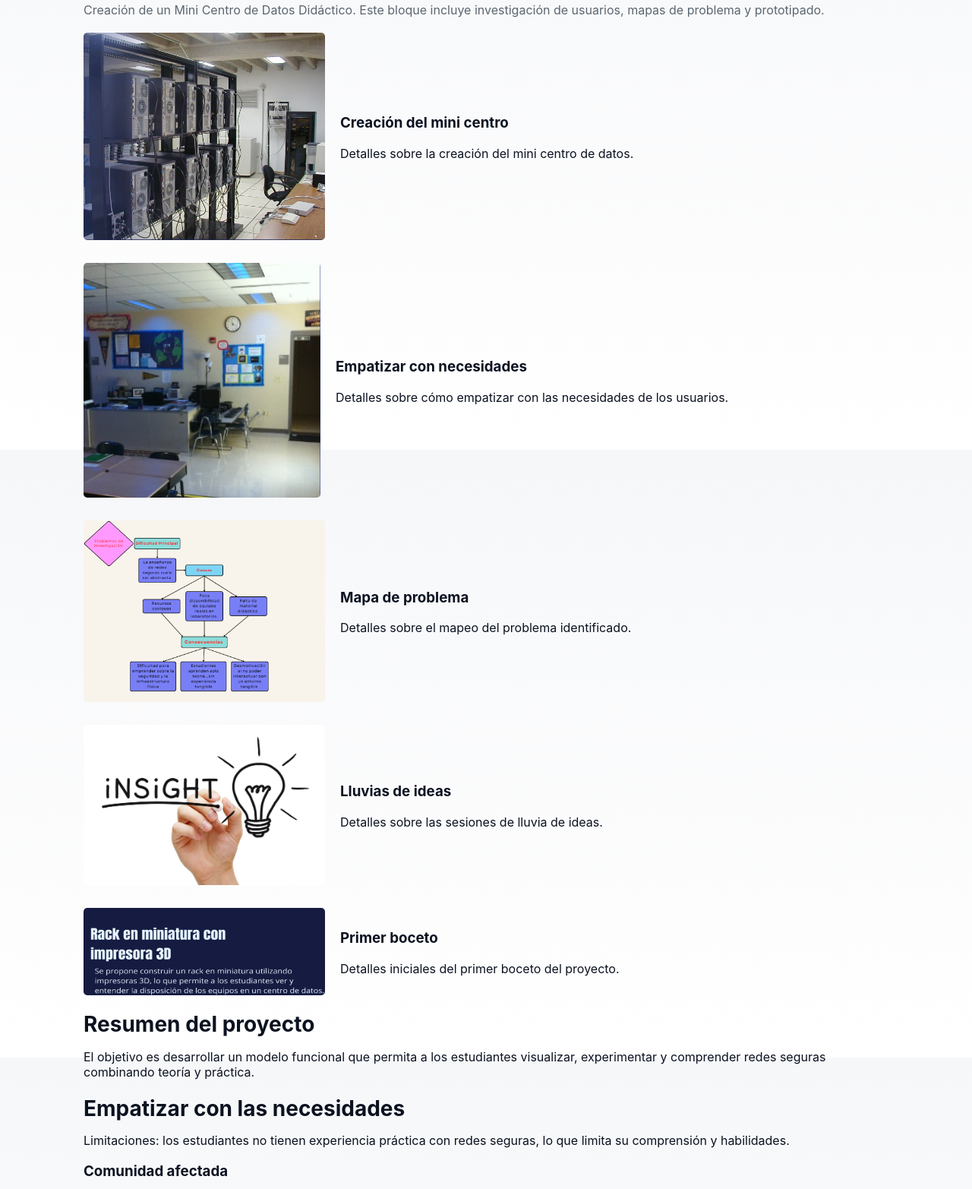
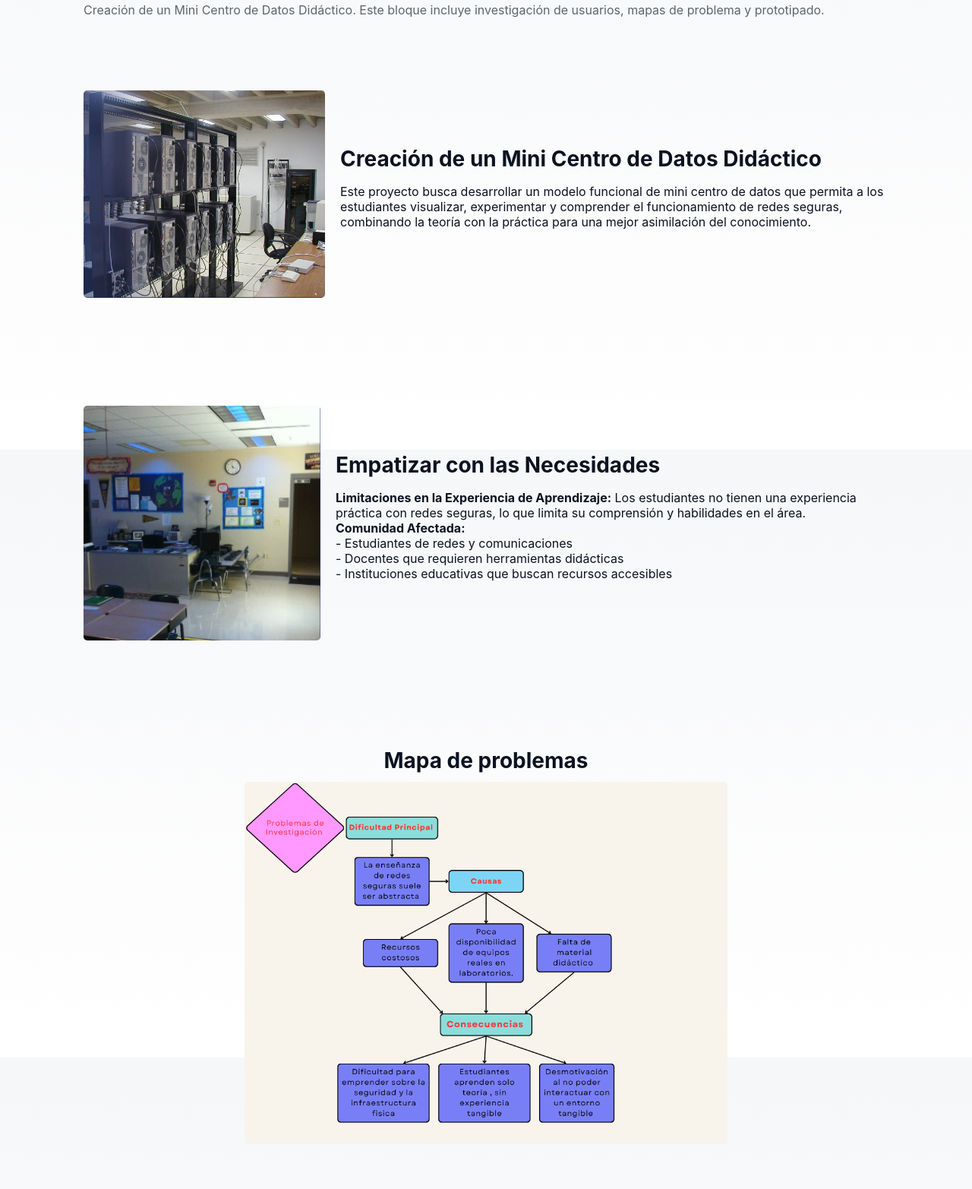
Before and after one commit to ctnt08/mini-centro-datos-didacticos, a plain HTML site: page semana-3.html in a window 1280 px wide. Shown: the part 208-1773 px from the top of the page at 76% size. Drawn offline with Linux system fonts and the light colour scheme.

Commit message:
chore: update repo with latest changes in index.html and semana-3.html

```diff
--- a/semana-3.html
+++ b/semana-3.html
@@ -25,49 +25,80 @@
       <h1>Semana 3 y 4: Tema elegido</h1>
       <p class="muted">Creación de un Mini Centro de Datos Didáctico. Este bloque incluye investigación de usuarios, mapas de problema y prototipado.</p>
 
-      <!-- Inicio Google Sites Layout -->
-<section class="google-sites-layout" style="display: flex; flex-direction: column; gap: 30px; margin: 20px 0;">
-  <div class="google-item" style="display: flex; align-items: center;">
-    <img src="assets/semana3-1.png" alt="Creación del mini centro" style="width: 30%; margin-right: 20px; border-radius: 5px;">
-    <div class="google-text" style="width: 70%;">
-      <h3>Creación del mini centro</h3>
-      <p>Detalles sobre la creación del mini centro de datos.</p>
+      <!-- Inicio nuevo contenido avanzado replicando Google Sites -->
+<div class="content-advanced" style="margin: 40px 0;">
+  <!-- Sección 1: Creación de un Mini Centro de Datos Didáctico -->
+  <div class="section" style="margin-bottom: 30px;">
+    <div style="display: flex; align-items: center;">
+      <img src="assets/semana3-1.png" alt="Creación de un Mini Centro de Datos Didáctico" style="width:30%; margin-right:20px; border-radius:5px;">
+      <div style="width:70%;">
+        <h2>Creación de un Mini Centro de Datos Didáctico</h2>
+        <p>Este proyecto busca desarrollar un modelo funcional de mini centro de datos que permita a los estudiantes visualizar, experimentar y comprender el funcionamiento de redes seguras, combinando la teoría con la práctica para una mejor asimilación del conocimiento.</p>
+      </div>
     </div>
   </div>
 
-  <div class="google-item" style="display: flex; align-items: center;">
-    <img src="assets/semana3-2.png" alt="Empatizar con necesidades" style="width: 30%; margin-right: 20px; border-radius: 5px;">
-    <div class="google-text" style="width: 70%;">
-      <h3>Empatizar con necesidades</h3>
-      <p>Detalles sobre cómo empatizar con las necesidades de los usuarios.</p>
+  <!-- Sección 2: Empatizar con las Necesidades -->
+  <div class="section" style="margin-bottom: 30px;">
+    <div style="display: flex; align-items: center;">
+      <img src="assets/semana3-2.png" alt="Empatizar con las Necesidades" style="width:30%; margin-right:20px; border-radius:5px;">
+      <div style="width:70%;">
+        <h2>Empatizar con las Necesidades</h2>
+        <p>
+          <strong>Limitaciones en la Experiencia de Aprendizaje:</strong> Los estudiantes no tienen una experiencia práctica con redes seguras, lo que limita su comprensión y habilidades en el área.<br>
+          <strong>Comunidad Afectada:</strong> <br>
+          - Estudiantes de redes y comunicaciones<br>
+          - Docentes que requieren herramientas didácticas<br>
+          - Instituciones educativas que buscan recursos accesibles
+        </p>
+      </div>
     </div>
   </div>
 
-  <div class="google-item" style="display: flex; align-items: center;">
-    <img src="assets/semana3-3.png" alt="Mapa de problema" style="width: 30%; margin-right: 20px; border-radius: 5px;">
-    <div class="google-text" style="width: 70%;">
-      <h3>Mapa de problema</h3>
-      <p>Detalles sobre el mapeo del problema identificado.</p>
+  <!-- Sección 3: Mapa de problemas (imagen grande y centrada) -->
+  <div class="section" style="margin-bottom: 30px; text-align: center;">
+    <h2>Mapa de problemas</h2>
+    <img src="assets/semana3-3.png" alt="Mapa de problemas" style="width:60%; margin: 0 auto; display:block; border-radius:5px;">
+  </div>
+
+  <!-- Sección 4: Acceso a mini centro de datos físico -->
+  <div class="section" style="margin-bottom: 30px;">
+    <div style="display: flex; align-items: center;">
+      <img src="assets/semana3-4.png" alt="Acceso a mini centro de datos físico" style="width:30%; margin-right:20px; border-radius:5px;">
+      <div style="width:70%;">
+        <p>Si los estudiantes tuvieran acceso a un mini centro de datos físico, podrían comprender mejor cómo se conectan y protegen los sistemas de red en la vida real.</p>
+      </div>
     </div>
   </div>
 
-  <div class="google-item" style="display: flex; align-items: center;">
-    <img src="assets/semana3-4.png" alt="Lluvias de ideas" style="width: 30%; margin-right: 20px; border-radius: 5px;">
-    <div class="google-text" style="width: 70%;">
-      <h3>Lluvias de ideas</h3>
-      <p>Detalles sobre las sesiones de lluvia de ideas.</p>
+  <!-- Sección 5: Lluvias de Ideas (imágenes ordenadas de semana3-5.png a semana3-8.png) -->
+  <div class="section" style="margin-bottom: 30px;">
+    <h2>Lluvias de Ideas</h2>
+    <div style="display: flex; justify-content: space-around; flex-wrap: wrap; gap: 10px;">
+      <img src="assets/semana3-5.png" alt="Lluvias de Ideas 1" style="width:22%; border-radius:5px;">
+      <img src="assets/semana3-6.png" alt="Lluvias de Ideas 2" style="width:22%; border-radius:5px;">
+      <img src="assets/semana3-7.png" alt="Lluvias de Ideas 3" style="width:22%; border-radius:5px;">
+      <img src="assets/semana3-8.png" alt="Lluvias de Ideas 4" style="width:22%; border-radius:5px;">
     </div>
   </div>
 
-  <div class="google-item" style="display: flex; align-items: center;">
-    <img src="assets/semana3-5.png" alt="Primer boceto" style="width: 30%; margin-right: 20px; border-radius: 5px;">
-    <div class="google-text" style="width: 70%;">
-      <h3>Primer boceto</h3>
-      <p>Detalles iniciales del primer boceto del proyecto.</p>
+  <!-- Sección 6: Primer Boceto del Proyecto (imagen grande y centrada) -->
+  <div class="section" style="margin-bottom: 30px; text-align: center;">
+    <h2>Primer Boceto del Proyecto</h2>
+    <img src="assets/semana3-9.png" alt="Primer Boceto del Proyecto" style="width:60%; margin: 0 auto; display:block; border-radius:5px;">
+  </div>
+
+  <!-- Sección 7: Prototipar ordenados (imágenes de semana3-10.png a semana3-12.png) -->
+  <div class="section" style="margin-bottom: 30px;">
+    <h2>Prototipar ordenados</h2>
+    <div style="display: flex; justify-content: space-around; flex-wrap: wrap; gap: 10px;">
+      <img src="assets/semana3-10.png" alt="Prototipo 1" style="width:30%; border-radius:5px;">
+      <img src="assets/semana3-11.png" alt="Prototipo 2" style="width:30%; border-radius:5px;">
+      <img src="assets/semana3-12.png" alt="Prototipo 3" style="width:30%; border-radius:5px;">
     </div>
   </div>
-</section>
-<!-- Fin Google Sites Layout -->
+</div>
+<!-- Fin nuevo contenido avanzado -->
 
       <section style="margin-top:22px;">
         <h2>Resumen del proyecto</h2>
```
